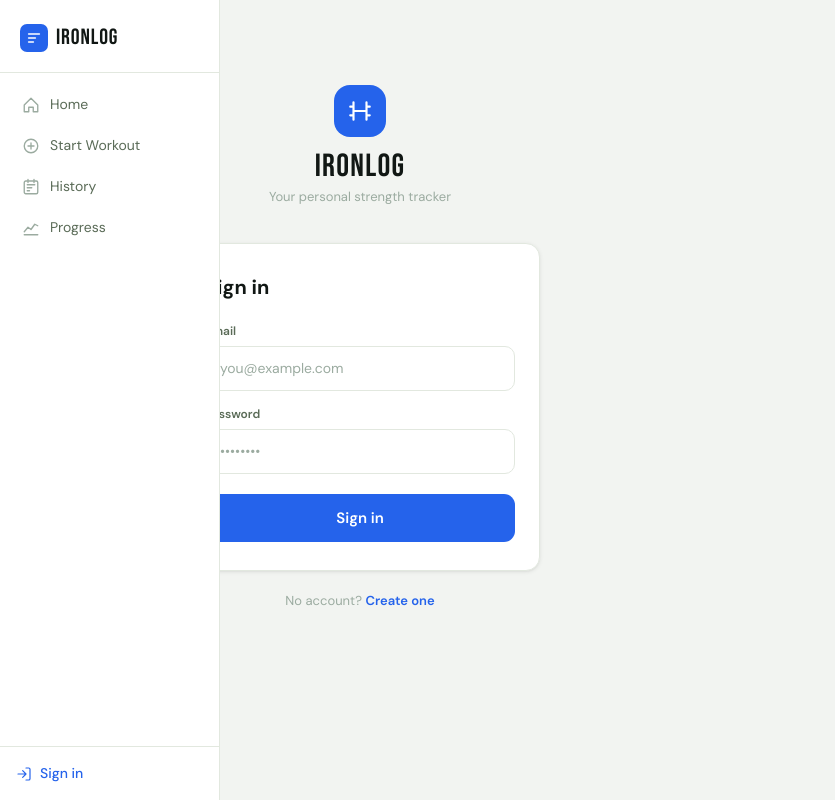
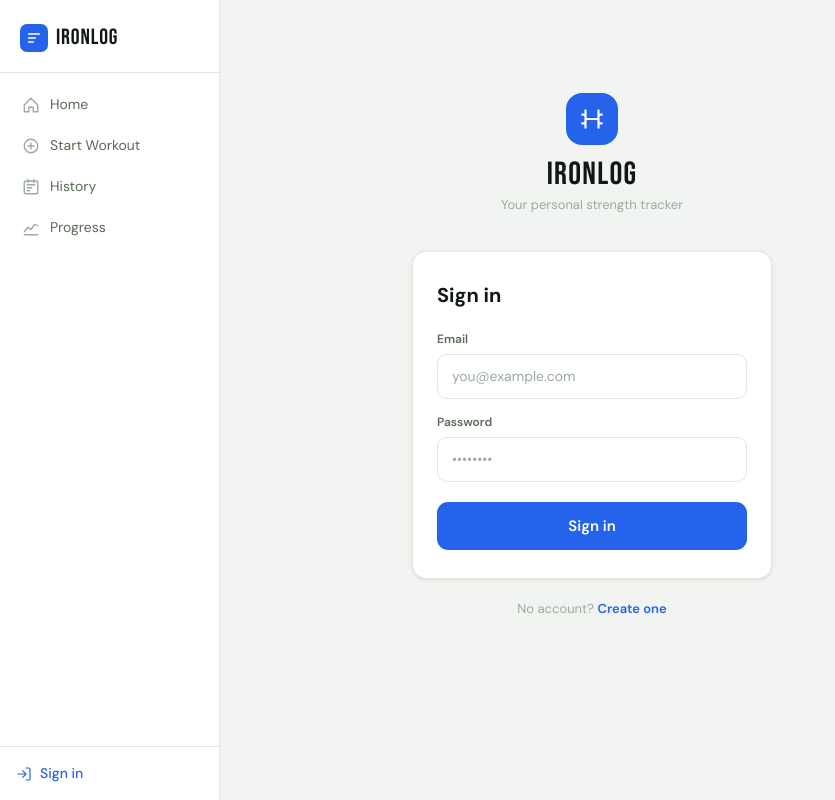
Before and after one commit to anvar2404/workout-logger, a Next.js app in the folder frontend/: page /login in a window 1280 px wide. Shown: the whole page, without its empty margins (0-835 px from the left). Built offline with nearby package versions, Linux system fonts and the light colour scheme; no server answers.

Commit message:
Fix: remove inline style overriding sidebar offset CSS class

```diff
--- a/frontend/app/layout.tsx
+++ b/frontend/app/layout.tsx
@@ -25,10 +25,7 @@ export default function RootLayout({ children }: { children: React.ReactNode })
           </div>
 
           {/* Main content */}
-          <main
-            className="main-content"
-            style={{ minHeight: '100vh', padding: '28px 20px' }}
-          >
+          <main className="main-content">
             <div style={{ maxWidth: 680 }}>
               {children}
             </div>
```
